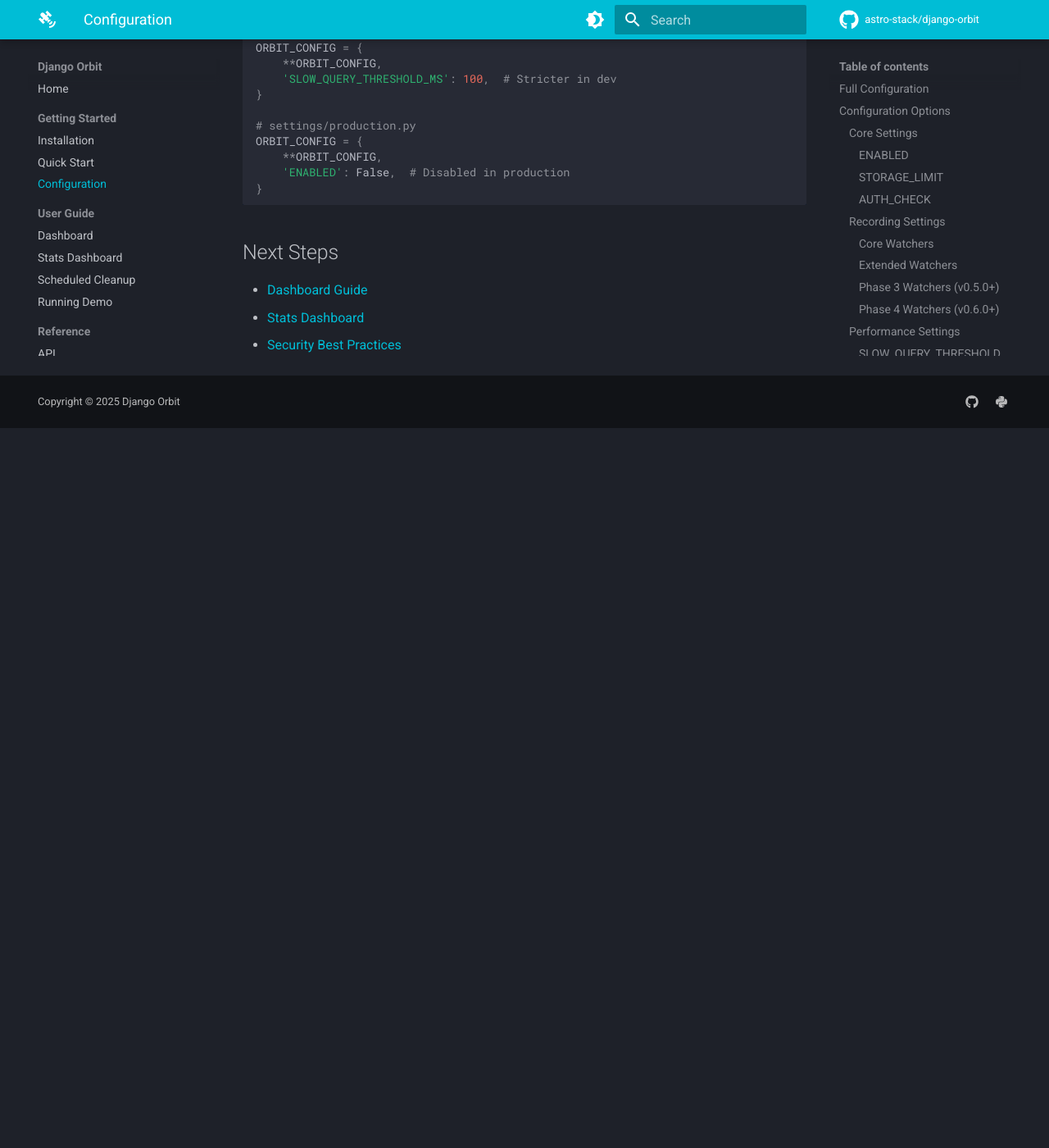
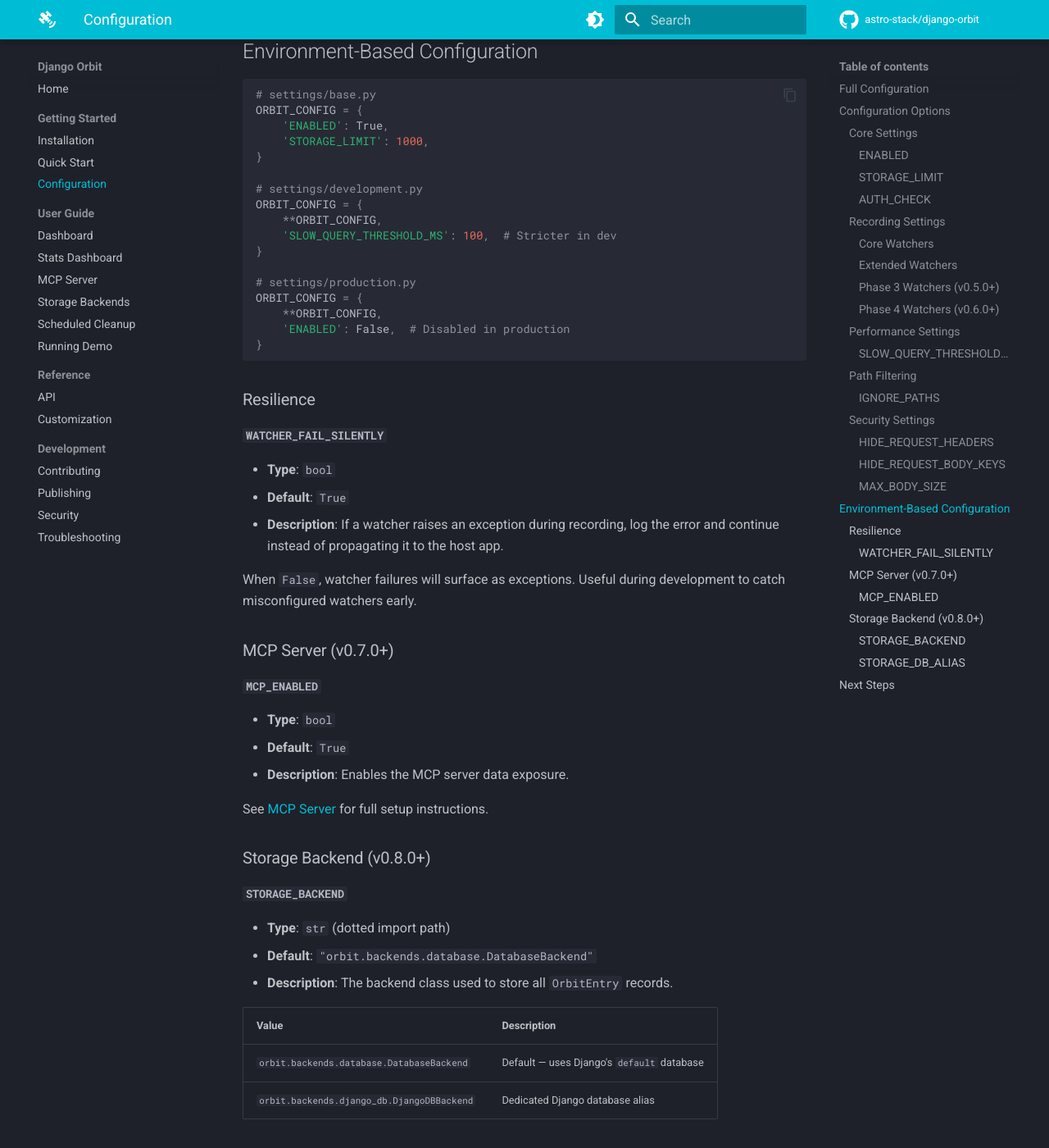
Before and after one commit to astro-stack/django-orbit, an MkDocs documentation site: the page built from docs/configuration.md, in a window 1280 px wide and 1400 px high, scrolled down 5224 px. Shown: the whole window at 82% size. Built offline with MkDocs 1.6.1 and Material for MkDocs 9.7.7, drawn with Linux system fonts in a browser that asks for light colours; comment, search, counter and statistics services are not loaded; before the commit the page ends 5746 px from its top, so only the background shows below that; some of the changed text lies outside the part shown.

Commit message:
docs: update MkDocs documentation for v0.7.0 and v0.8.0
- New docs/mcp.md: MCP server setup, available tools, example prompts
- New docs/storage-backends.md: backend guide, DjangoDBBackend setup, router example
- index.md: add What's New sections for v0.7.0 and v0.8.0, ToC updated
- configuration.md: add STORAGE_BACKEND, STORAGE_DB_ALIAS, MCP_ENABLED, WATCHER_FAIL_SILENTLY
- dashboard.md: add Phase 4 events (Transactions, Storage)
- mkdocs.yml: add MCP Server and Storage Backends to nav

Co-Authored-By: Claude Sonnet 4.6 <noreply@anthropic.com>

````diff
--- a/docs/configuration.md
+++ b/docs/configuration.md
@@ -36,6 +36,16 @@ ORBIT_CONFIG = {
     # Recording Settings - Phase 4 (v0.6.0)
     'RECORD_TRANSACTIONS': True,  # Database transaction blocks
     'RECORD_STORAGE': True,       # File storage operations
+
+    # MCP Server (v0.7.0+)
+    'MCP_ENABLED': True,
+
+    # Storage Backend (v0.8.0+)
+    'STORAGE_BACKEND': 'orbit.backends.database.DatabaseBackend',
+    'STORAGE_DB_ALIAS': 'orbit',  # only used by DjangoDBBackend
+
+    # Resilience
+    'WATCHER_FAIL_SILENTLY': True,  # failed watchers log errors but don't crash
 
     # Performance Settings
     'SLOW_QUERY_THRESHOLD_MS': 500,
@@ -220,8 +230,54 @@ ORBIT_CONFIG = {
 }
 ```
 
+### Resilience
+
+#### `WATCHER_FAIL_SILENTLY`
+- **Type**: `bool`
+- **Default**: `True`
+- **Description**: If a watcher raises an exception during recording, log the error and continue instead of propagating it to the host app.
+
+When `False`, watcher failures will surface as exceptions. Useful during development to catch misconfigured watchers early.
+
+### MCP Server (v0.7.0+)
+
+#### `MCP_ENABLED`
+- **Type**: `bool`
+- **Default**: `True`
+- **Description**: Enables the MCP server data exposure.
+
+See [MCP Server](mcp.md) for full setup instructions.
+
+### Storage Backend (v0.8.0+)
+
+#### `STORAGE_BACKEND`
+- **Type**: `str` (dotted import path)
+- **Default**: `"orbit.backends.database.DatabaseBackend"`
+- **Description**: The backend class used to store all `OrbitEntry` records.
+
+| Value | Description |
+|-------|-------------|
+| `orbit.backends.database.DatabaseBackend` | Default — uses Django's `default` database |
+| `orbit.backends.django_db.DjangoDBBackend` | Dedicated Django database alias |
+
+#### `STORAGE_DB_ALIAS`
+- **Type**: `str`
+- **Default**: `"orbit"`
+- **Description**: The database alias used by `DjangoDBBackend`. Must match a key in `DATABASES`. Ignored by `DatabaseBackend`.
+
+```python
+ORBIT_CONFIG = {
+    "STORAGE_BACKEND": "orbit.backends.django_db.DjangoDBBackend",
+    "STORAGE_DB_ALIAS": "orbit",
+}
+```
+
+See [Storage Backends](storage-backends.md) for the full setup guide.
+
 ## Next Steps
 
 - [Dashboard Guide](dashboard.md)
 - [Stats Dashboard](stats.md)
+- [MCP Server](mcp.md)
+- [Storage Backends](storage-backends.md)
 - [Security Best Practices](security.md)
--- a/mkdocs.yml
+++ b/mkdocs.yml
@@ -40,6 +40,8 @@ nav:
   - User Guide:
     - Dashboard: dashboard.md
     - Stats Dashboard: stats.md
+    - MCP Server: mcp.md
+    - Storage Backends: storage-backends.md
     - Scheduled Cleanup: scheduling.md
     - Running Demo: running-demo.md
   - Reference:
````
Also changed, not shown: docs/dashboard.md (+7 -0 lines), docs/index.md (+15 -5 lines), docs/mcp.md (added, +125 -0 lines), docs/storage-backends.md (added, +120 -0 lines).
